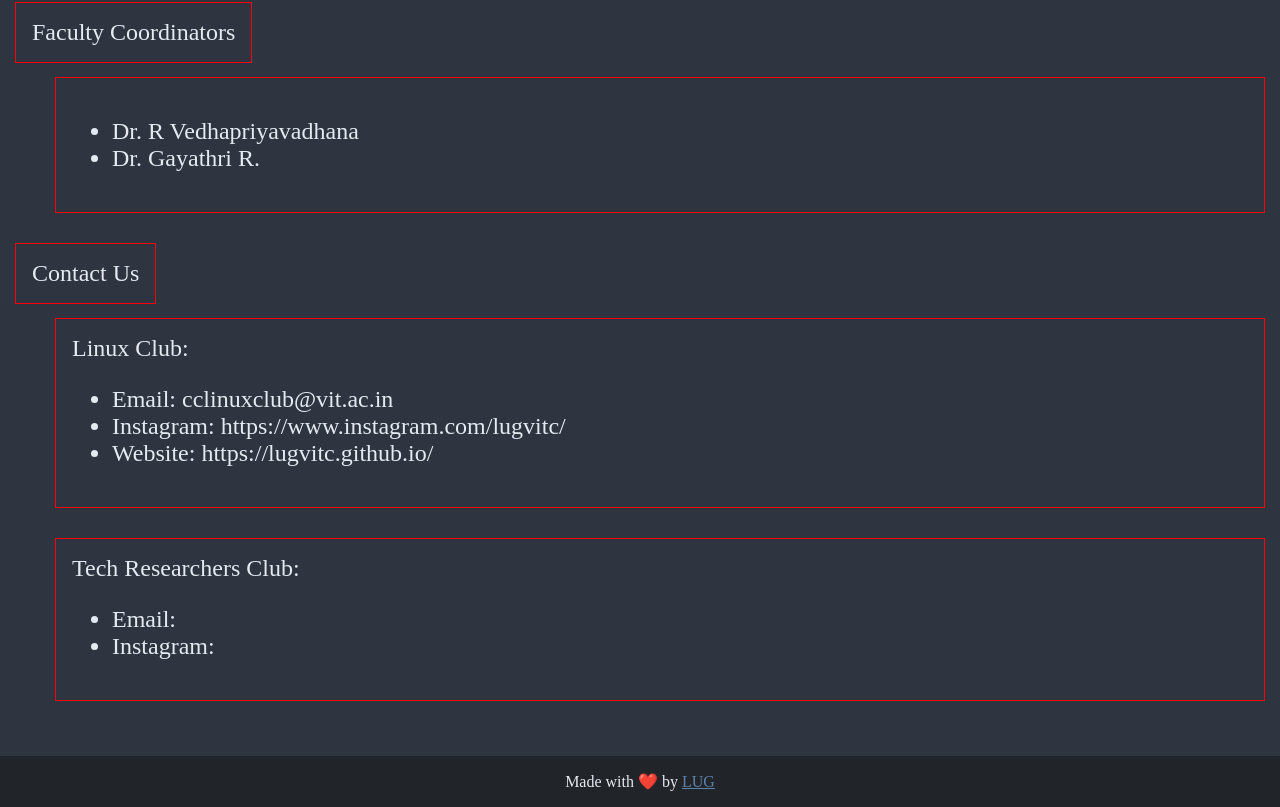
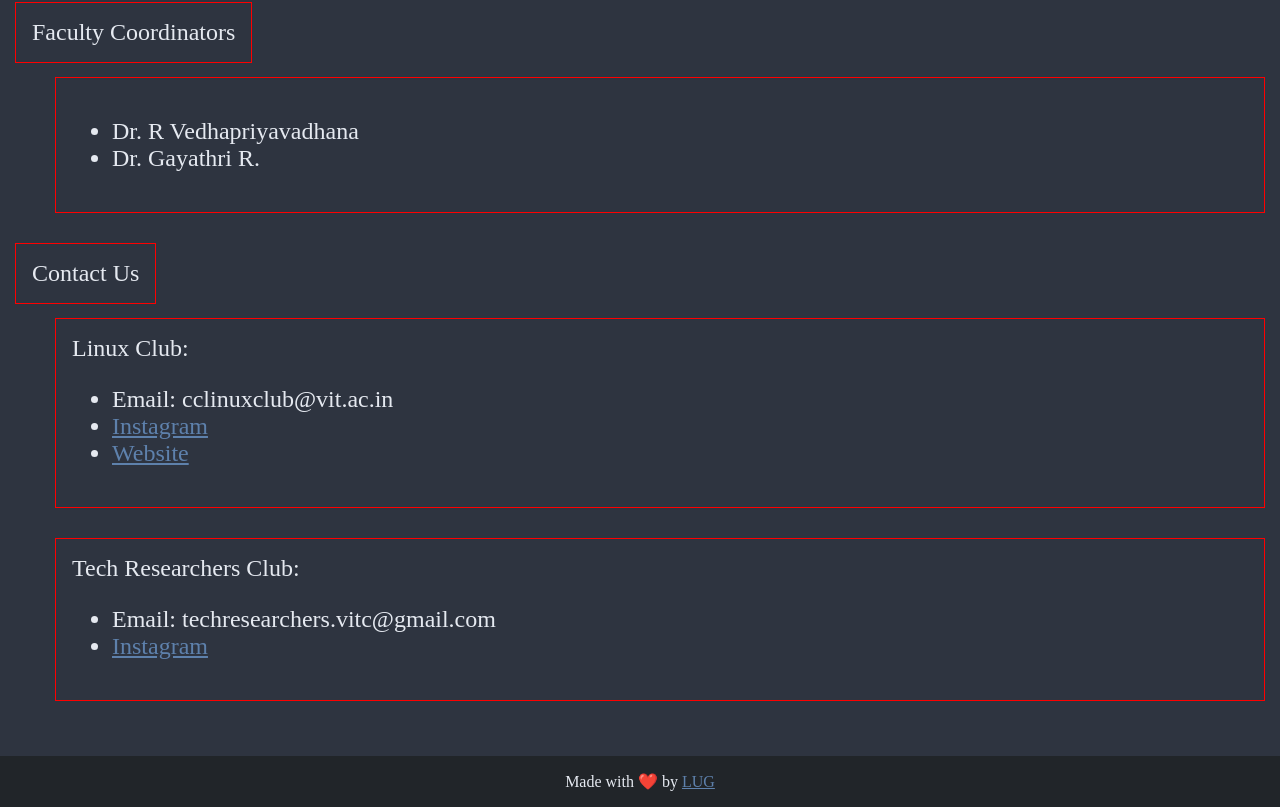
Before and after one commit to lugvitc/ctf, a React (Create React App) app: page / in a window 1280 px wide. Shown: the part 2976-3783 px from the top of the page. Built offline with nearby package versions, Linux system fonts and the light colour scheme.

Commit message:
added links in query section

```diff
--- a/src/pages/landing/landing.js
+++ b/src/pages/landing/landing.js
@@ -101,16 +101,38 @@ export default function Landing() {
                         <ul>
                             <li>Email: cclinuxclub@vit.ac.in</li>
                             <li>
-                                Instagram: https://www.instagram.com/lugvitc/
+                                <a
+                                    href='https://www.instagram.com/lugvitc/'
+                                    target='_blank'
+                                    rel='noreferrer'
+                                >
+                                    Instagram
+                                </a>
                             </li>
-                            <li>Website: https://lugvitc.github.io/</li>
+                            <li>
+                                <a
+                                    href='https://lugvitc.github.io/'
+                                    target='_blank'
+                                    rel='noreferrer'
+                                >
+                                    Website
+                                </a>
+                            </li>
                         </ul>
                     </dd>
                     <dd>
                         Tech Researchers Club:
                         <ul>
-                            <li>Email: </li>
-                            <li>Instagram: </li>
+                            <li>Email: techresearchers.vitc@gmail.com</li>
+                            <li>
+                                <a
+                                    href='https://www.instagram.com/techresearchers.vitc/'
+                                    target='_blank'
+                                    rel='noreferrer'
+                                >
+                                    Instagram
+                                </a>
+                            </li>
                         </ul>
                     </dd>
                 </dl>
```
